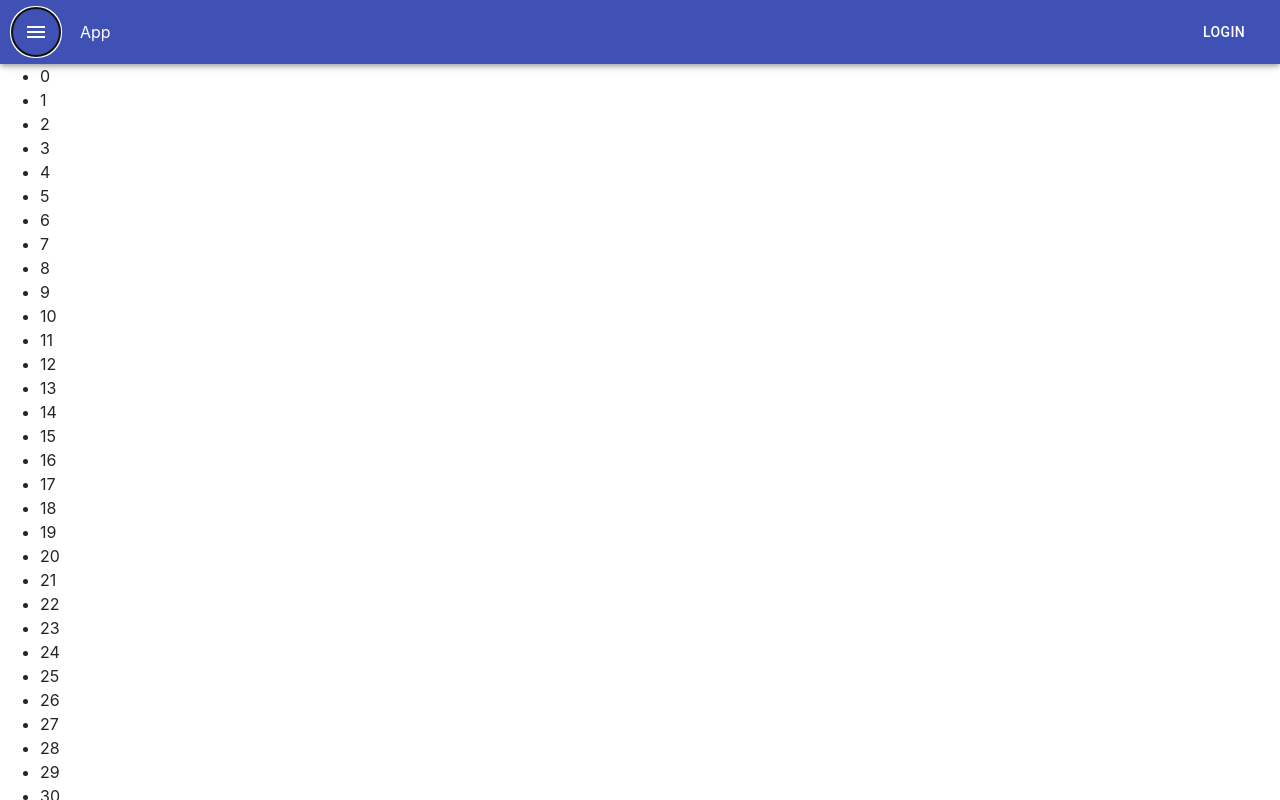
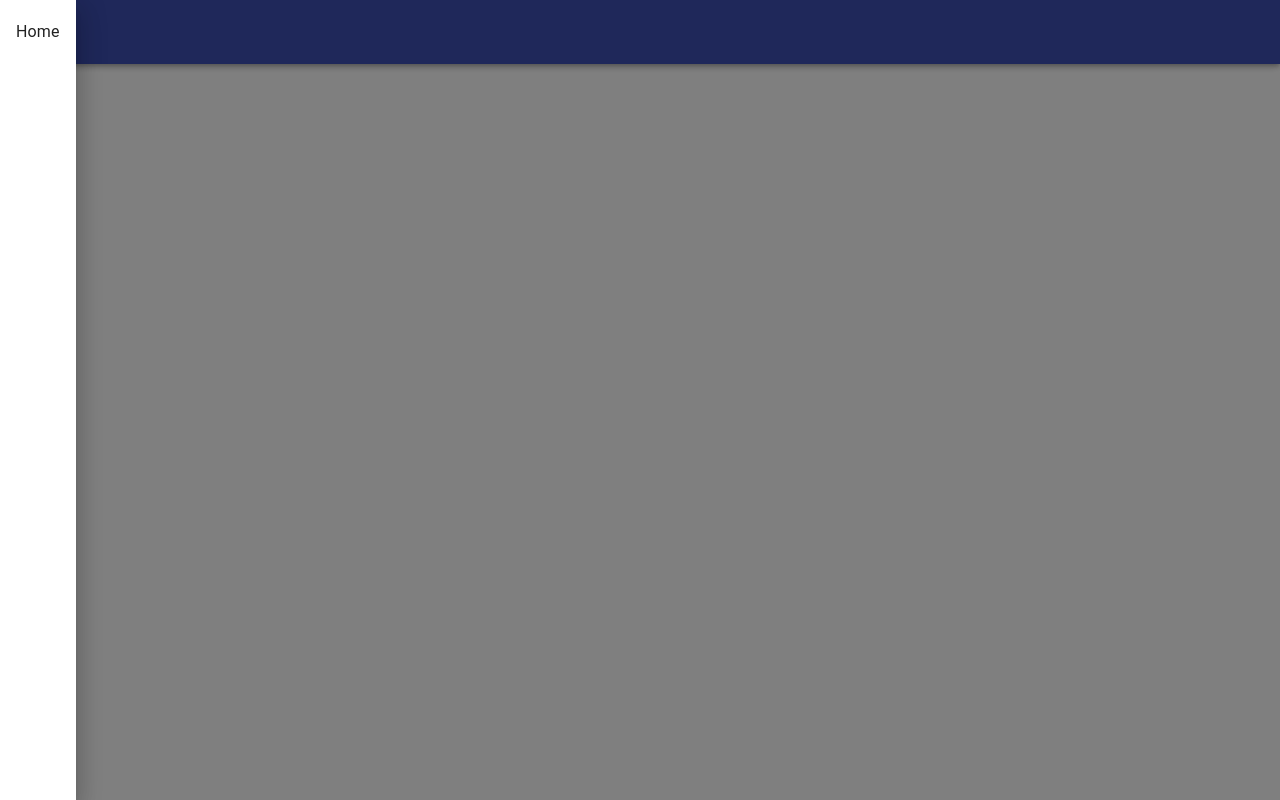
Before and after one commit to rafiurrafi/react-playground, a React (Create React App) app: page / in a window 1280 px wide. Both pictures are taken after a click on the button 36 px from the left and 32 px from the top of the page. Shown: the top 800 px of the page. Built offline with nearby package versions, Linux system fonts and the light colour scheme.

Commit message:
Created drawer component

```diff
--- a/src/99. Material-ui/drawerTask.jsx
+++ b/src/99. Material-ui/drawerTask.jsx
@@ -1,4 +1,4 @@
-import React from "react";
+import React, { useState } from "react";
 import Drawer from "@material-ui/core/Drawer";
 import Grid from "@material-ui/core/Grid";
 import Button from "@material-ui/core/Button";
@@ -12,14 +12,28 @@ import MenuIcon from "@material-ui/icons/Menu";
 import { IconButton } from "@material-ui/core";
 
 const DrawerTask = (props) => {
+  const [open, setOpen] = useState(false);
   return (
+    <div>
       <AppBar>
         <Toolbar>
-        <IconButton>
+          <IconButton color="inherit" onClick={() => setOpen(true)}>
             <MenuIcon />
           </IconButton>
         </Toolbar>
       </AppBar>
+      <Grid container>
+        <Grid item>
+          <Drawer open={open} onClose={() => setOpen(false)}>
+            <List>
+              <ListItem button>
+                <ListItemText>Home</ListItemText>
+              </ListItem>
+            </List>
+          </Drawer>
+        </Grid>
+      </Grid>
+    </div>
   );
 };
 
--- a/src/App.js
+++ b/src/App.js
@@ -1,10 +1,10 @@
 import React, { Component } from "react";
-import FixedPosition from "./99. Material-ui/fixedPosition";
+import DrawerTask from "./99. Material-ui/drawerTask";
 class App extends Component {
   render() {
     return (
       <div>
-        <FixedPosition />
+        <DrawerTask />
       </div>
     );
   }
```
Lines whose indentation alone changed are shown as unchanged.
